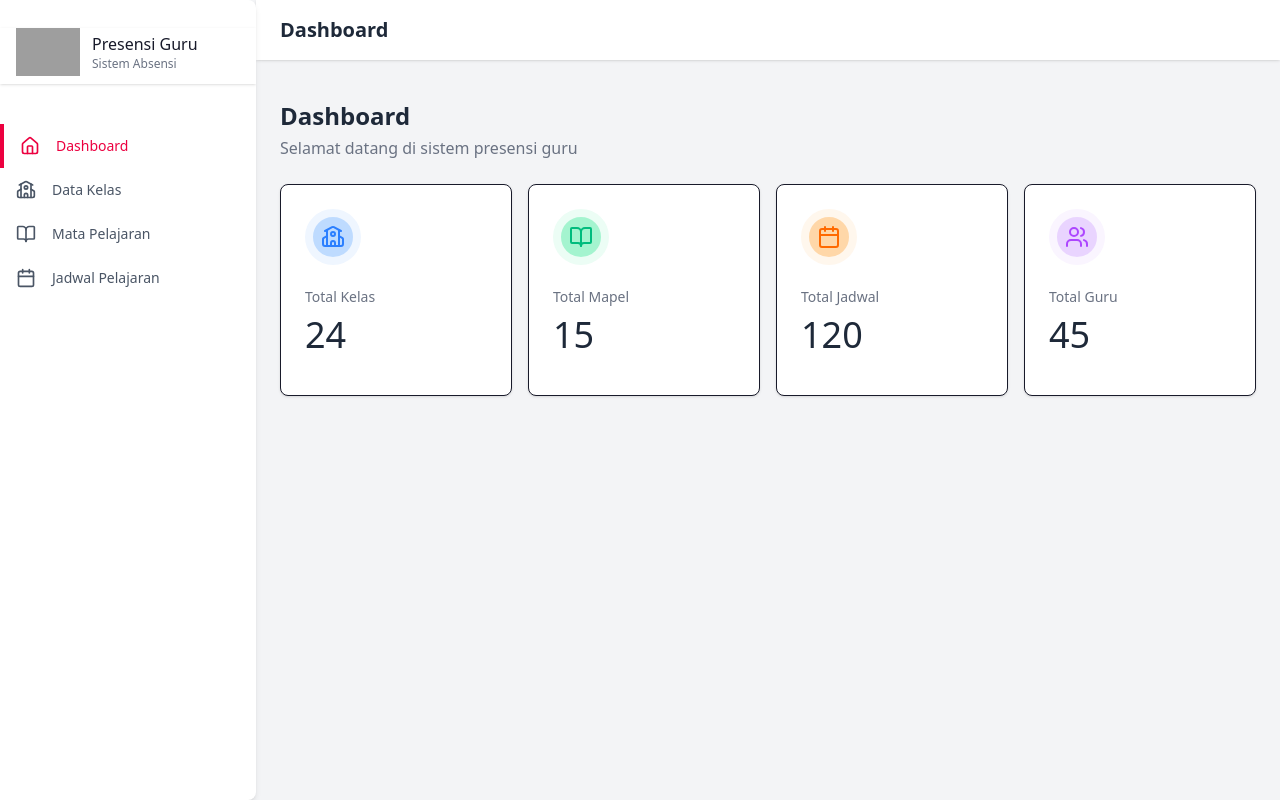
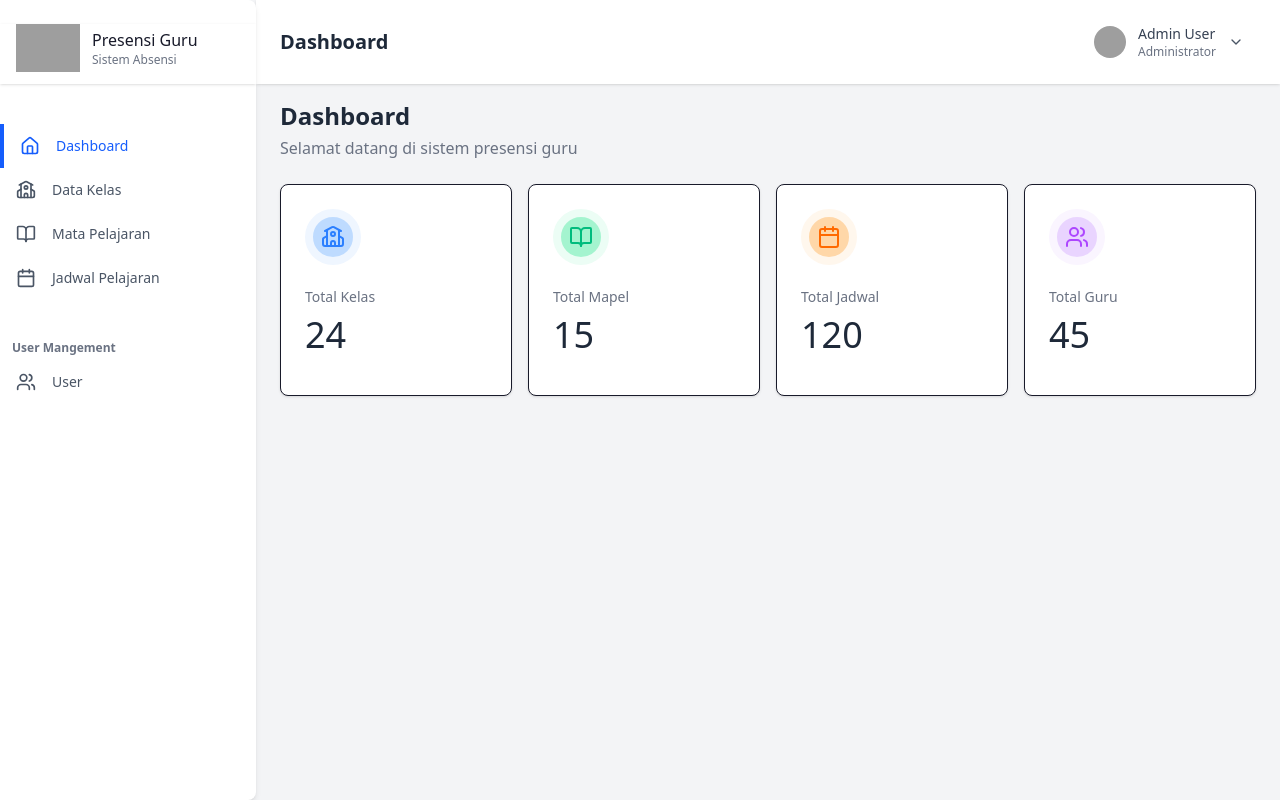
Before and after one commit to nesyaalviani/landing-presensi-guru, a Nuxt app: page / in a window 1280 px wide. Built offline with nearby package versions, Linux system fonts and the light colour scheme; grey boxes are pictures that could not be loaded.

Commit message:
change layout to previous version

```diff
--- a/app/layouts/default.vue
+++ b/app/layouts/default.vue
@@ -1,11 +1,9 @@
 <template>
   <div class="w-screen bg-gray-100">
-    <div v-if="isMobile && isSidebarOpen" @click="closeSidebar" class="fixed inset-0 z-20 lg:hidden" />
-
-    <aside ref="sidebar" class="fixed left-0 top-0 h-screen w-64 z-30 transition-transform duration-300"
-      :class="sidebarClasses">
-      <div class="flex h-full flex-col overflow-y-auto rounded-br-lg rounded-tr-lg bg-white pt-5 shadow-md">
-        <div class="flex mt-2 items-center px-4 shadow-sm pb-2">
+    <!-- Sidebar -->
+    <div class="fixed left-0 top-0 h-screen w-64 z-30">
+      <div class="flex h-full flex-col overflow-y-auto rounded-br-lg rounded-tr-lg bg-white pt-4 shadow-md">
+        <div class="flex mt-2 items-center px-4 shadow-sm pb-3">
           <img class="h-12 w-auto max-w-full align-middle"
             src="https://media.cake.me/image/upload/s--T4D1SVbM--/c_pad,fl_png8,h_400,w_400/v1696135770/z1d2uzgbr1faa8rzwaye.png"
             alt="" />
@@ -16,57 +14,62 @@
         </div>
 
         <div class="flex mt-10 flex-1 flex-col pb-10">
+          <div class="">
             <nav class="flex-1">
-            <NuxtLink to="/" :class="getLinkClass('/')" @click="closeSidebar">
+              <NuxtLink to="/" :class="getLinkClass('/')">
                 <Home class="mr-4 h-5 w-5 align-middle" />
                 Dashboard
               </NuxtLink>
 
-            <NuxtLink to="/settings" :class="getLinkClass('/settings')" @click="closeSidebar">
+              <NuxtLink to="/settings" :class="getLinkClass('/settings')">
                 <School class="mr-4 h-5 w-5 align-middle" />
                 Data Kelas
               </NuxtLink>
 
-            <NuxtLink to="/mata-pelajaran" :class="getLinkClass('/mata-pelajaran')" @click="closeSidebar">
+              <NuxtLink to="/mata-pelajaran" :class="getLinkClass('/mata-pelajaran')">
                 <BookOpen class="mr-4 h-5 w-5 align-middle" />
                 Mata Pelajaran
               </NuxtLink>
 
-            <NuxtLink to="/jadwal" :class="getLinkClass('/jadwal')" @click="closeSidebar">
+              <NuxtLink to="/jadwal" :class="getLinkClass('/jadwal')">
                 <Calendar class="mr-4 h-5 w-5 align-middle" />
                 Jadwal Pelajaran
               </NuxtLink>
             </nav>
+
+            <span class="ml-3 mt-10 mb-2 block text-xs font-semibold text-gray-500">User Mangement</span>
+
+            <nav class="flex-1">
+              <a href="#"
+                class="flex cursor-pointer items-center border-l-blue-600 py-2 px-4 text-sm font-medium text-gray-600 outline-none transition-all duration-100 ease-in-out hover:border-l-4 hover:border-l-blue-600 hover:text-blue-600 focus:border-l-4">
+                <Users class="mr-4 h-5 w-5 align-middle" />
+                User
+              </a>
+            </nav>
           </div>
         </div>
-    </aside>
+      </div>
+    </div>
 
     <!-- Main Content Area -->
-    <div :class="contentClasses" class="min-h-screen transition-all duration-300">
-      <nav class="fixed top-0 right-0 bg-white shadow-sm z-20 transition-all duration-300" :class="navClasses">
+    <div class="ml-64 min-h-screen">
+      <nav class="fixed top-0 right-0 left-64 bg-white shadow-sm z-20">
         <div class="px-6 py-4">
           <div class="flex items-center justify-between">
             <div class="flex items-center space-x-4">
-              <!-- Hamburger Button - Visible only on mobile -->
-              <button v-if="isMobile" @click="toggleSidebar"
-                class="p-2 -ml-2 text-gray-600 hover:text-gray-800 focus:outline-none" aria-label="Toggle sidebar">
-                <svg class="h-5 w-5" fill="none" stroke="currentColor" viewBox="0 0 24 24">
-                  <path stroke-linecap="round" stroke-linejoin="round" stroke-width="2"
-                    :d="isSidebarOpen ? 'M6 18L18 6M6 6l12 12' : 'M4 6h16M4 12h16M4 18h16'" />
-                </svg>
-              </button>
-
               <h2 class="text-xl font-semibold text-gray-800">{{ pageTitle }}</h2>
             </div>
 
             <!-- Right side - User menu -->
             <div class="flex items-center space-x-4">
-              <div v-if="user"
+              <!-- User Profile -->
+              <div
                 class="flex items-center space-x-3 cursor-pointer hover:bg-gray-100 px-3 py-2 rounded-lg transition-colors">
-                <img class="h-8 w-8 rounded-full object-cover" :src="avatarUrl" :alt="user.name" />
+                <img class="h-8 w-8 rounded-full object-cover"
+                  src="https://ui-avatars.com/api/?name=Admin+User&background=fb7185&color=fff" alt="User" />
                 <div class="hidden md:block">
-                  <p class="text-sm font-medium text-gray-700">{{ user.name }}</p>
-                  <p class="text-xs text-gray-500 capitalize">{{ user.role }}</p>
+                  <p class="text-sm font-medium text-gray-700">Admin User</p>
+                  <p class="text-xs text-gray-500">Administrator</p>
                 </div>
                 <ChevronDown class="h-4 w-4 text-gray-600" />
               </div>
@@ -79,32 +82,17 @@
         <slot />
       </div>
     </div>
+
   </div>
 </template>
 
 <script setup>
-import { ref, computed, onMounted, onUnmounted } from 'vue'
-import { Home, School, BookOpen, Calendar, ChevronDown } from 'lucide-vue-next'
+import { ref, onMounted, computed } from 'vue'
+import { Home, School, BookOpen, Calendar, ChevronDown, Users } from 'lucide-vue-next'
 
 const route = useRoute()
-const user = ref(null)
-const isSidebarOpen = ref(true)
-const isMobile = ref(false)
 
-// Computed properties
-const sidebarClasses = computed(() => {
-  if (!isMobile.value) return '' // Always visible on desktop
-  return isSidebarOpen.value ? 'translate-x-0' : '-translate-x-full'
-})
-
-const contentClasses = computed(() => {
-  return isMobile.value || !isSidebarOpen.value ? 'ml-0' : 'ml-64'
-})
-
-const navClasses = computed(() => {
-  return isMobile.value || !isSidebarOpen.value ? 'left-0' : 'left-64'
-})
-
+// Compute page title based on current route
 const pageTitle = computed(() => {
   const titles = {
     '/': 'Dashboard',
@@ -115,80 +103,36 @@ const pageTitle = computed(() => {
   return titles[route.path] || 'Dashboard'
 })
 
-const avatarUrl = computed(() => {
-  if (!user.value) return ''
-  const name = encodeURIComponent(user.value.name)
-  return `https://ui-avatars.com/api/?name=${name}&background=fb7185&color=fff&size=128`
-})
-
-// Methods
-const toggleSidebar = () => {
-  isSidebarOpen.value = !isSidebarOpen.value
+// Function to determine if a link is active
+const isActive = (path) => {
+  if (path === '/') {
+    return route.path === '/'
+  }
+  return route.path.startsWith(path)
 }
 
-const closeSidebar = () => {
-  if (isMobile.value) {
-    isSidebarOpen.value = false
+// Function to get link classes based on active state
+const getLinkClass = (path) => {
+  const baseClasses = 'flex cursor-pointer items-center py-3 px-4 text-sm font-medium outline-none transition-all duration-100 ease-in-out'
+
+  if (isActive(path)) {
+    return `${baseClasses} border-l-4 border-l-blue-600 text-blue-600 focus:border-l-4`
+  }
+
+  return `${baseClasses} border-l-blue-600 text-gray-600 hover:border-l-4 hover:border-l-blue-600 hover:text-blue-600 focus:border-l-4`
+}
+
+const drawerCheckbox = ref(null)
+
+onMounted(() => {
+  const handleResize = () => {
+    if (drawerCheckbox.value) {
+      drawerCheckbox.value.checked = window.innerWidth >= 1024
     }
   }
 
-const isActive = (path) => {
-  if (path === '/') return route.path === '/'
-  return route.path.startsWith(path)
-}
-
-const getLinkClass = (path) => {
-  const baseClasses = 'flex cursor-pointer items-center py-3 px-4 text-sm font-medium outline-none transition-all duration-100 ease-in-out'
-
-  return isActive(path)
-    ? `${baseClasses} border-l-4 border-l-rose-600 text-rose-600 focus:border-l-4`
-    : `${baseClasses} border-l-rose-600 text-gray-600 hover:border-l-4 hover:border-l-rose-600 hover:text-rose-600 focus:border-l-4`
-}
-
-const checkScreenSize = () => {
-  if (process.client) {
-    const mobile = window.innerWidth < 1024
-    isMobile.value = mobile
-
-    if (mobile) {
-      isSidebarOpen.value = false
-    } else {
-      isSidebarOpen.value = true
-    }
-  }
-}
-
-const loadUserData = () => {
-  if (process.client) {
-    const userData = localStorage.getItem('user')
-    if (userData) user.value = JSON.parse(userData)
-  }
-}
-
-const handleEscapeKey = (e) => {
-  if (e.key === 'Escape' && isMobile.value && isSidebarOpen.value) {
-    closeSidebar()
-  }
-}
-
-onMounted(() => {
-  loadUserData()
-  checkScreenSize()
-
-  if (process.client) {
-    window.addEventListener('resize', checkScreenSize)
-    window.addEventListener('keydown', handleEscapeKey)
-  }
-})
-
-onUnmounted(() => {
-  if (process.client) {
-    window.removeEventListener('resize', checkScreenSize)
-    window.removeEventListener('keydown', handleEscapeKey)
-  }
-})
-
-watch(() => route.path, () => {
-  closeSidebar()
+  handleResize()
+  window.addEventListener('resize', handleResize)
+  return () => window.removeEventListener('resize', handleResize)
 })
 </script>
```
Lines whose indentation alone changed are shown as unchanged.
